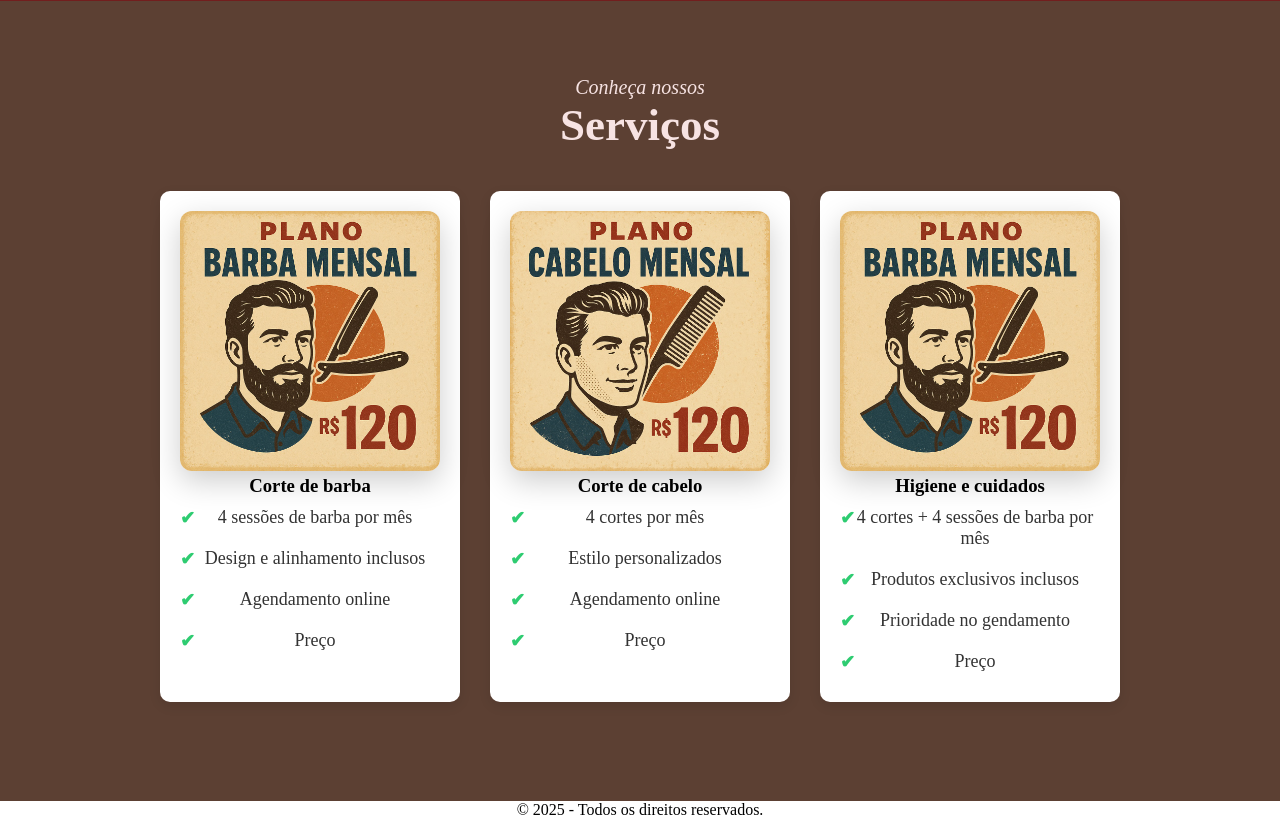
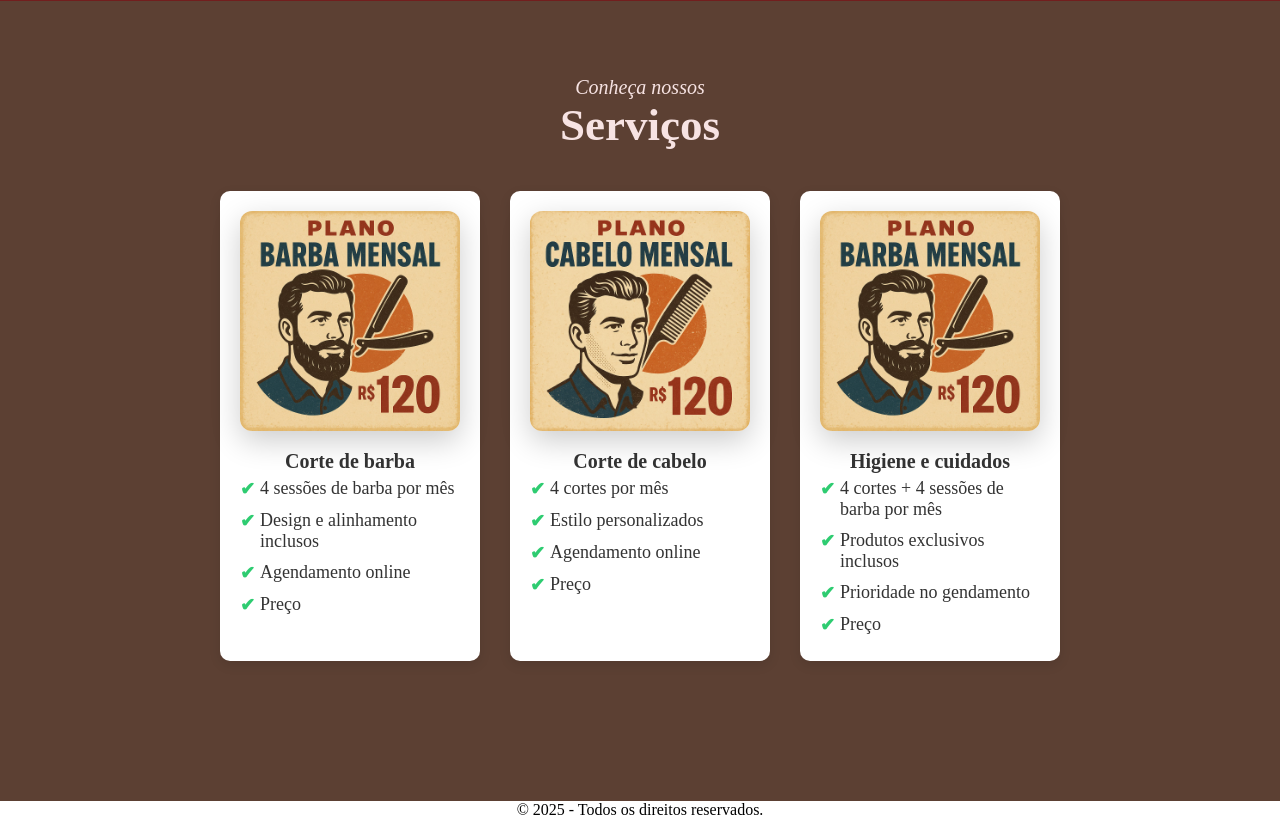
Before and after one commit to Brian2994/Barbearia_Projeto_Web, a PHP site: page / in a window 1280 px wide. Shown: the part 3199-4018 px from the top of the page. Run offline with PHP 8.4, Linux system fonts and the light colour scheme.

Commit message:
Ajuste para alinhas o texto do icone

```diff
--- a/HTML/assets/css/estilo.css
+++ b/HTML/assets/css/estilo.css
@@ -265,19 +265,26 @@
     background-color: #fff;
     border-radius: 10px;
     box-shadow: 0 4px 12px rgba(0, 0, 0, 0.1);
-    width: 300px;
+    width: 260px;
     padding: 20px;
     transition: transform 0.3s ease;
+    text-align: left;
 }
 
 .plano img {
     width: 100%;
-    height: 260px;
     object-fit: contain;
     border-radius: 12px;
     transition: all 0.5s ease;
     box-shadow: 0 10px 30px rgba(0, 0, 0, 0.2);
     transform: scale(1);
+}
+
+.plano h3 {
+    margin-top: 15px;
+    font-size: 20px;
+    color: #333;
+    text-align: center;
 }
 
 .plano ul {
@@ -289,17 +296,16 @@
 }
 
 .plano li {
-    padding: 10px 0;
-    position: relative;
-    padding-left: 10px; /* Espacio para el ícono */
+    padding: 5px 0;
+    display: flex;
+    align-items: flex-start;
 }
 
 .plano li::before {
     content: "✔"; /* Puedes usar otro ícono como • o ➤ */
-    position: absolute;
-    left: 0;
     color: #2ecc71; /* Verde suave */
     font-weight: bold;
+    margin-right: 5px;
 }
 
 footer {
```
